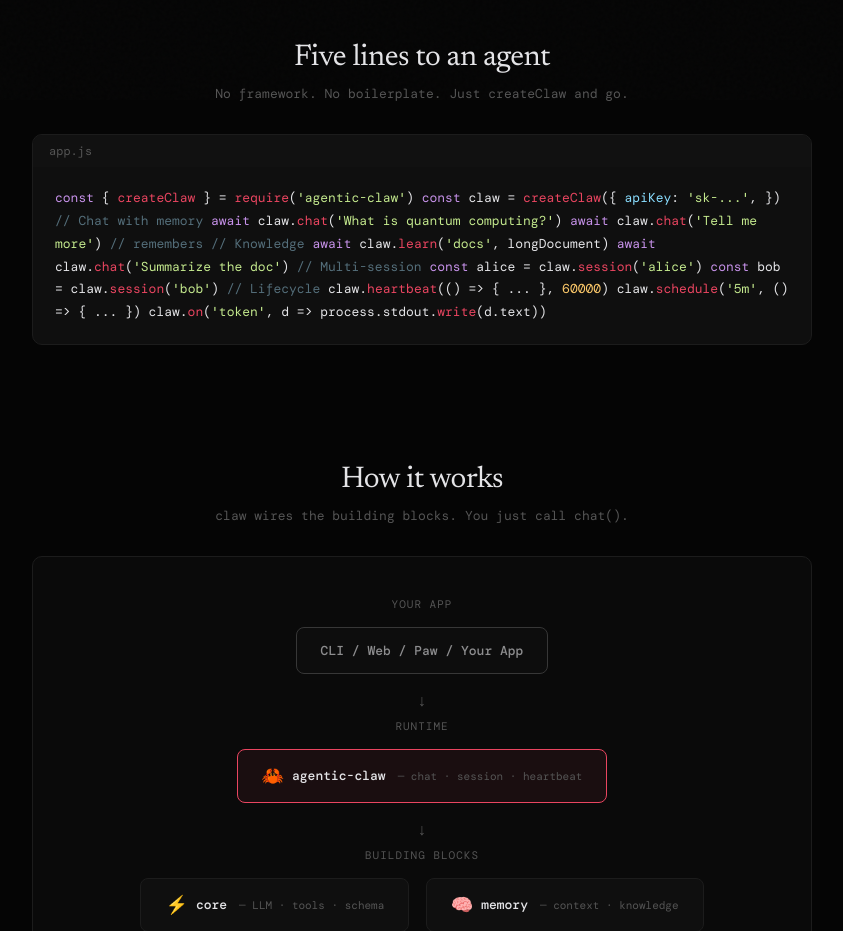
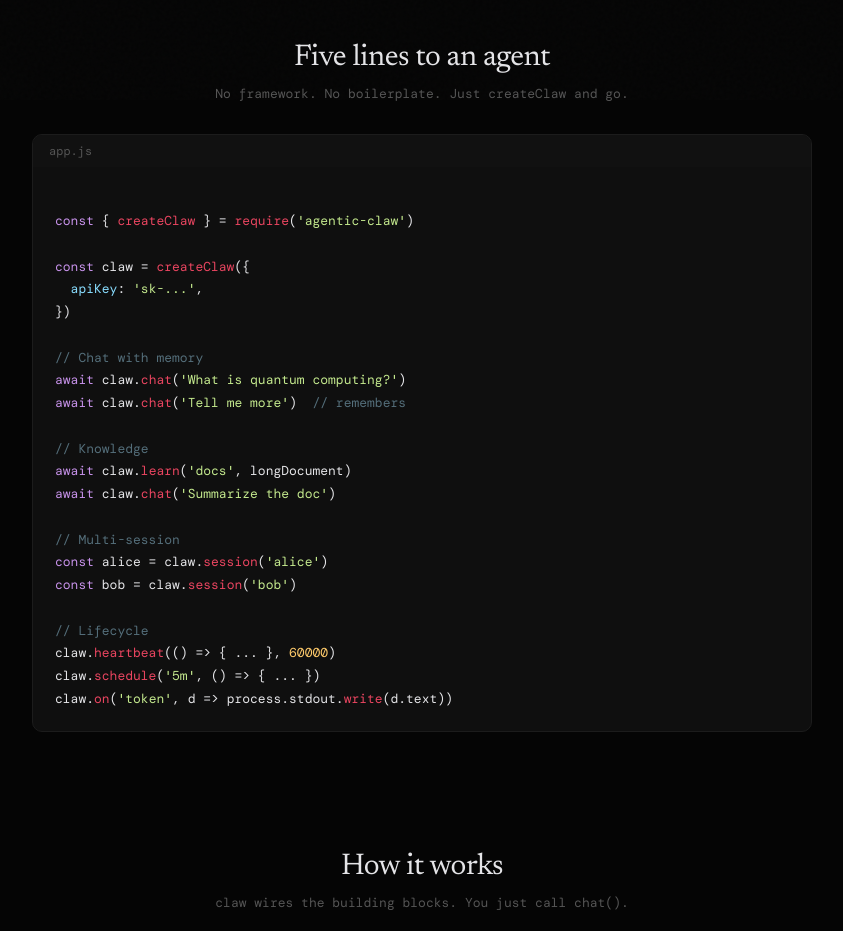
Before and after one commit to momomo-agent/agentic-claw, a website: page docs/index.html in a window 1280 px wide. Shown: the part 700-1631 px from the top of the page, without its empty margins (218-1061 px from the left). Drawn offline with nearby package versions, Linux system fonts and the light colour scheme.

Commit message:
Fix code block: add white-space:pre to preserve line breaks

```diff
--- a/docs/index.html
+++ b/docs/index.html
@@ -140,7 +140,7 @@
     }
     .code-body {
       padding: 20px 22px; font-size: 13px; line-height: 1.75;
-      overflow-x: auto;
+      overflow-x: auto; white-space: pre;
     }
     .kw { color: #c792ea; } .fn { color: var(--accent); }
     .str { color: #c3e88d; } .cmt { color: #546e7a; }
```
